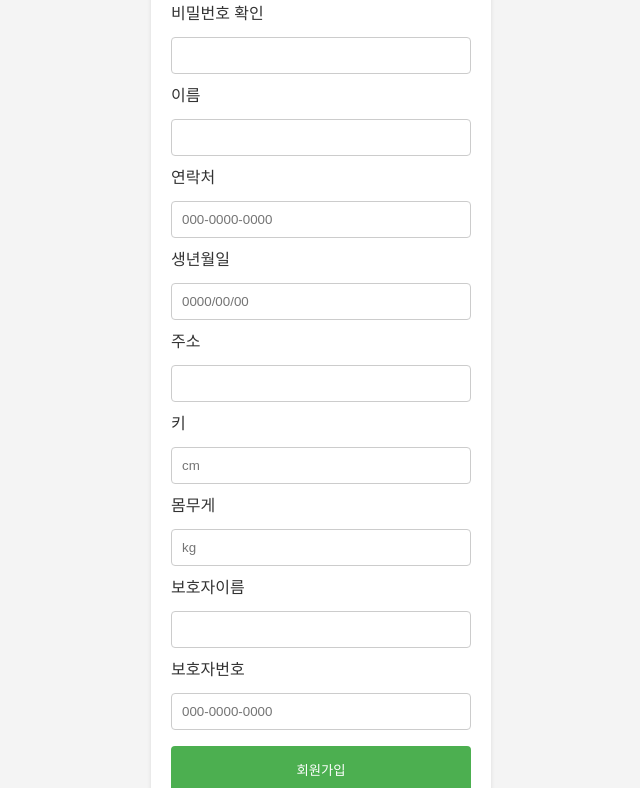
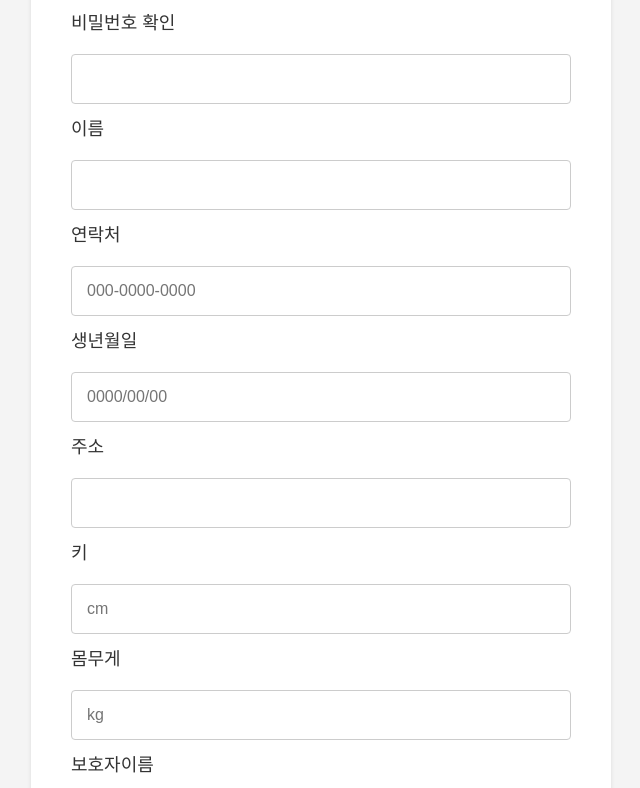
Before and after one commit to 2024-SMHRD-IS-IOT-2/SmartBathroom, a React (Create React App) app in the folder react-project/: page /join in a window 1280 px wide. Shown: the part 206-994 px from the top of the page, without its empty margins (319-959 px from the left). Built offline with nearby package versions, Linux system fonts and the light colour scheme; a web font is replaced by a local one.

Commit message:
수정중입니다 16:50

```diff
--- a/package.json
+++ b/package.json
@@ -1,6 +1,7 @@
 {
   "dependencies": {
     "cors": "^2.8.5",
+    "echarts-for-react": "^3.0.2",
     "express": "^4.18.2",
     "express-session": "^1.18.0",
     "mysql2": "^3.9.1",
--- a/react-project/package.json
+++ b/react-project/package.json
@@ -7,6 +7,7 @@
     "@testing-library/react": "^13.4.0",
     "@testing-library/user-event": "^13.5.0",
     "axios": "^1.6.7",
+    "echarts-for-react": "^3.0.2",
     "react": "^18.2.0",
     "react-dom": "^18.2.0",
     "react-router-dom": "^6.22.1",
--- a/react-project/src/App.css
+++ b/react-project/src/App.css
@@ -14,17 +14,20 @@ body {
     display: flex;
     justify-content: center;
     align-items: center;
-    height: 120vh;
+    height: 140vh;
+    padding: 20px;
+    margin: 0;
 }
 
 /* 폼과 관련된 스타일 */
 form {
     font-family: 'JalnanGothic', 'Helvetica Neue', Helvetica, Arial, sans-serif;
     background-color: #ffffff;
-    padding: 20px;
+    padding: 40px;
     border-radius: 8px;
     box-shadow: 0 2px 4px rgba(0, 0, 0, 0.1);
-    width: 300px;
+    width: 500px;
+    max-width: 90%;
 }
 
 h1{
@@ -38,19 +41,21 @@ input[type="text"],
 input[type="password"],
 input[type="date"] {
     width: 100%;
-    padding: 10px;
-    margin: 8px 0;
+    padding: 15px;
+    margin: 10px 0;
     display: inline-block;
     border: 1px solid #ccc;
     border-radius: 4px;
     box-sizing: border-box;
+    font-size: 16px; /* 변경된 부분 */
 }
 
 /* 라벨 스타일 */
 label {
     display: block;
-    margin-bottom: 5px;
+    margin-bottom: 10px; /* 변경된 부분 */
     color: #333;
+    font-size: 18px; /* 변경된 부분 */
 }
 
 /* 버튼 스타일 */
@@ -59,11 +64,12 @@ button {
     width: 100%;
     background-color: #4CAF50;
     color: white;
-    padding: 14px 20px;
-    margin: 8px 0;
+    padding: 16px 20px; /* 변경된 부분 */
+    margin: 10px 0; /* 변경된 부분 */
     border: none;
     border-radius: 4px;
     cursor: pointer;
+    font-size: 18px; /* 변경된 부분 */
 }
 
 button:hover {
--- a/react-project/src/pages/AdminPage.jsx
+++ b/react-project/src/pages/AdminPage.jsx
@@ -1,26 +1,26 @@
-import React from 'react';
+import React, { useState, useEffect } from 'react';
 import { useNavigate } from 'react-router-dom'; // 페이지 이동을 위해 useNavigate 훅 사용
 import axios from '../axios';
 
 const AdminPage = () => {
   const navigate = useNavigate(); // 페이지 이동을 위한 네비게이트 함수
+  const [users, setUsers] = useState([]); // 사용자 데이터를 담을 상태 변수
 
-  // 예제를 위한 하드코딩된 사용자 데이터
-  // 관리자페이지 : (관리대상)이름,보호자이름,연락처
-  const users = [
-    { id: 1, name: '유저 1', guardianName: '보호자 1', contact: '010-1234-5678' },
-    { id: 2, name: '유저 2', guardianName: '보호자 2', contact: '010-2345-6789' },
-    { id: 3, name: '유저 3', guardianName: '보호자 3', contact: '010-3456-7890' },
-    { id: 4, name: '유저 4', guardianName: '보호자 4', contact: '010-4567-8901' },
-    { id: 5, name: '유저 5', guardianName: '보호자 5', contact: '010-5678-9012' },
-    { id: 6, name: '유저 6', guardianName: '보호자 6', contact: '010-6789-0123' }
-  ];
+  useEffect(async () => {
+
+    try {
+      const response = await axios.get('/user/showList');
+      setUsers(response.data);
+    } catch (error) {
+      console.error('Error fetching user:', error);
+    }
+
+  }, []);
 
   // 정보 변경 페이지로 이동하며, 사용자 ID를 파라미터로 전달
   const goToChangeUiPage = (userId) => {
     navigate(`/changeui/${userId}`);
   };
-
 
   // 로그아웃 처리
   const logout = () => {
--- a/react-project/src/pages/HomePage.jsx
+++ b/react-project/src/pages/HomePage.jsx
@@ -30,8 +30,8 @@ function HomePage() {
         height="500"
         src="https://www.youtube.com/embed/VIDEO_ID" // 영상 링크 -추가로 수정해야함
         title="시연 영상"
-        frameborder="0"
-        allowfullscreen
+        frameBorder="0"
+        allowFullscreen
         style={{ maxWidth: '100%', marginTop: '20px' }} // 화면 크기에 따라 영상 크기 조정
       ></iframe>
 
--- a/react-project/src/pages/LoginPage.jsx
+++ b/react-project/src/pages/LoginPage.jsx
@@ -68,9 +68,9 @@ const LoginPage = () => {
           />
         </div>
         <button type="submit">로그인</button>
-      </form>
       <button onClick={() => navigate('/join')}>회원가입</button> {/* 회원가입 페이지로 이동 */}
       <button onClick={() => navigate('/home')}>홈으로</button> {/* 홈 페이지로 이동 */}
+      </form>
     </div>
   );
 };
--- a/react-project/src/pages/UserPage.jsx
+++ b/react-project/src/pages/UserPage.jsx
@@ -31,16 +31,20 @@ const UserPage = () => {
   };
 
   const logout = () => {
-    alert('로그아웃 하였습니다.');
     navigate('/home');
+  };
+
+  const saveSettings = () => {
+    // 여기에 설정을 저장하는 로직을 추가하세요.
+    console.log('Settings saved!');
   };
 
   return (
     <div style={{ display: 'flex', flexDirection: 'column', alignItems: 'center', height: '100vh', padding: '20px' }}>
       <div style={{ position: 'absolute', top: '10px', right: '20px' }}>
-        <button onClick={goToChartPage} style={{ fontSize: '1em', marginRight: '10px' }}>Chart</button>
+        <button onClick={goToChartPage} style={{ fontSize: '1em', marginRight: '10px' }}>차트</button>
         <button onClick={goToChangeUiPage} style={{ fontSize: '1em', marginRight: '10px' }}>회원정보 변경</button>
-        <button onClick={logout} style={{ fontSize: '1em' }}>Logout</button>
+        <button onClick={logout} style={{ fontSize: '1em' }}>로그아웃</button>
       </div>
       <h1>{sessionData.username}님의 정보</h1>
       <div style={{ textAlign: 'center', width: '100%' }}>
@@ -50,6 +54,11 @@ const UserPage = () => {
         <input type="range" min="4" max="12" value={sleepTime} onChange={(e) => setSleepTime(e.target.value)} style={{ width: '80%', marginBottom: '20px' }} />
         <p style={{ fontSize: '1.5em', marginBottom: '10px' }}>조명 밝기: {sleepLightening}%</p>
         <input type="range" min="0" max="100" value={sleepLightening} onChange={(e) => setSleepLightening(e.target.value)} style={{ width: '80%' }} />
+        <button onClick={saveSettings} style={{ fontSize: '1em', marginTop: '20px' }}>설정 저장</button>
+      </div>
+      <div style={{ width: '20%', marginTop: '20px', backgroundColor: '#f0f0f0' }}>
+        {/* 여기에 차트를 표시하는 컴포넌트를 추가하세요. */}
+        <p>차트를 표시하는 공간</p>
       </div>
     </div>
   );
```
Also changed, not shown: 2 other files (tests, documents, lock files or other folders).
